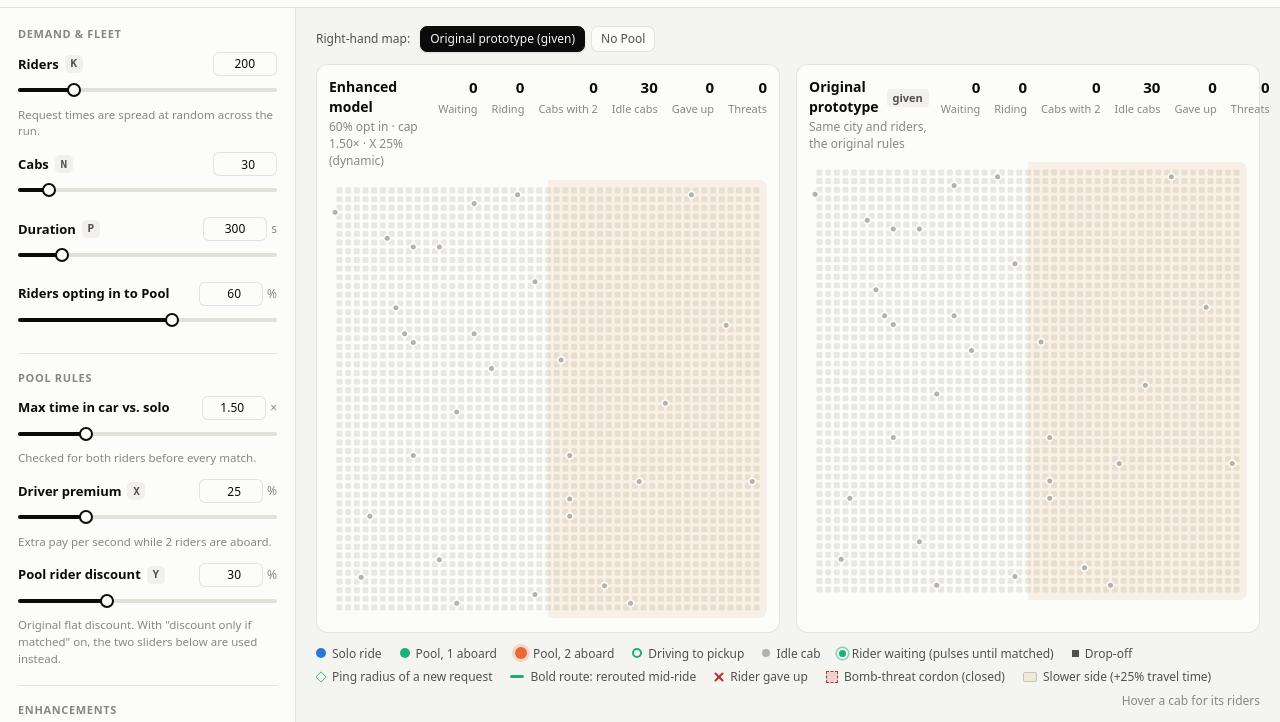
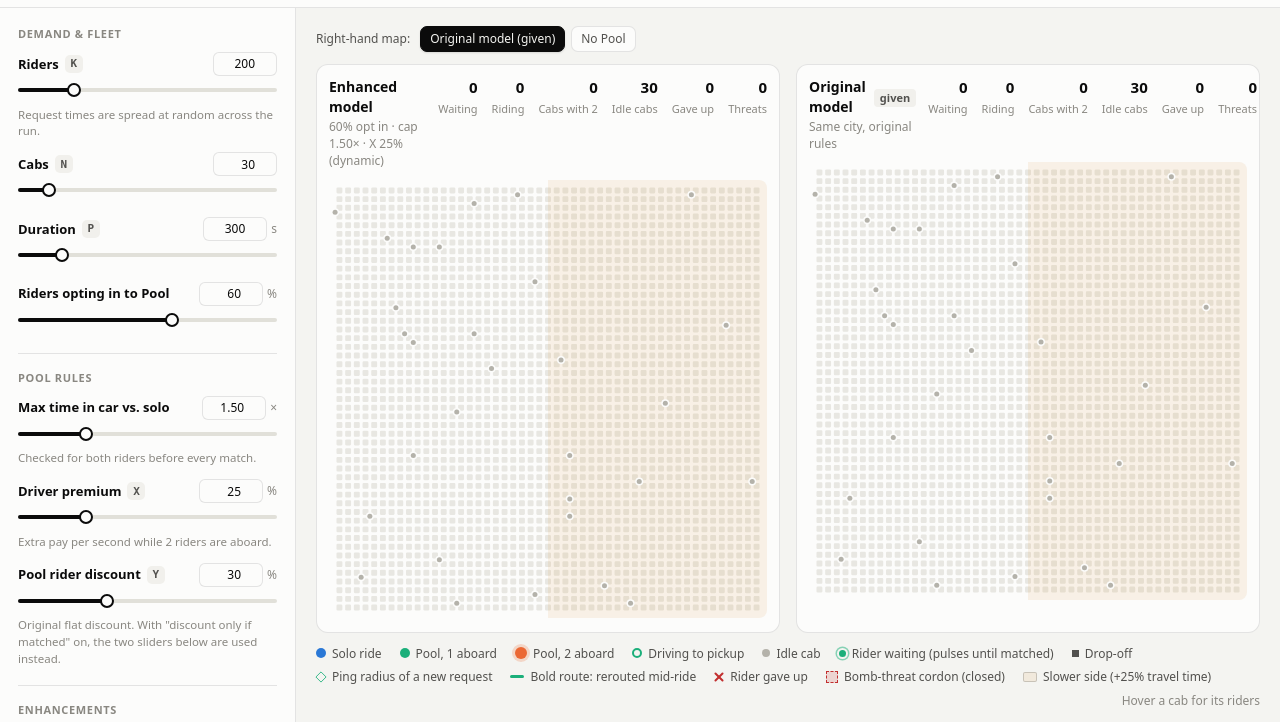
Before and after one commit to VeratrilS/uber-pool-sim, a plain HTML site: page index.html in a window 1280 px wide. Shown: the part 52-774 px from the top of the page. Drawn offline with Linux system fonts and the light colour scheme.

Commit message:
README with side-by-side screenshot and pay diagram; tidy map titles

```diff
--- a/index.html
+++ b/index.html
@@ -53,7 +53,7 @@
     <main>
       <div class="compare-switch" role="group" aria-label="Right-hand map" id="compare-switch">
         <span>Right-hand map:</span>
-        <button class="seg" type="button" data-view="orig" aria-pressed="true">Original prototype (given)</button>
+        <button class="seg" type="button" data-view="orig" aria-pressed="true">Original model (given)</button>
         <button class="seg" type="button" data-view="base" aria-pressed="false">No Pool</button>
       </div>
       <section class="maps">
--- a/js/app.js
+++ b/js/app.js
@@ -246,8 +246,8 @@
   function syncCompareView() {
     var orig = showingOriginal();
     els.titlePool.textContent = orig ? 'Enhanced model' : 'With Pool';
-    els.titleBase.innerHTML = orig ? 'Original prototype <span class="tag">given</span>' : 'No Pool <span class="tag">baseline</span>';
-    els.subBase.textContent = orig ? 'Same city and riders, the original rules' : 'Same riders and cabs, everyone rides solo';
+    els.titleBase.innerHTML = orig ? 'Original model <span class="tag">given</span>' : 'No Pool <span class="tag">baseline</span>';
+    els.subBase.textContent = orig ? 'Same city, original rules' : 'Same riders and cabs, everyone rides solo';
     els.compareSwitch.querySelectorAll('[data-view]').forEach(function (b) {
       var v = b.getAttribute('data-view');
       b.setAttribute('aria-pressed', String(v === (orig ? 'orig' : 'base')));
```
Also changed, not shown: docs/side-by-side.png (added), 1 other file.
